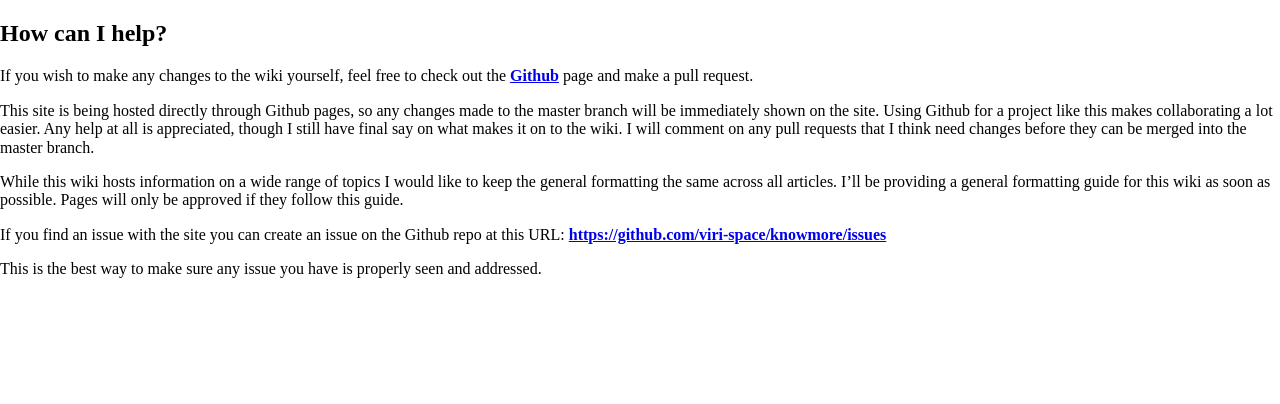
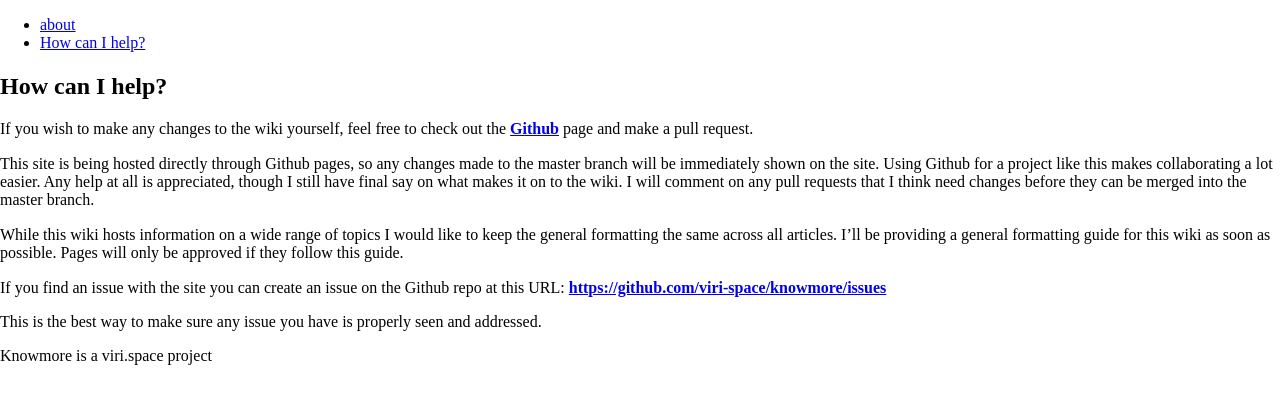
Before and after one commit to vuwnu/knowmore, a Jekyll site: the page built from contribute.md, in a window 1280 px wide. Shown: the top 404 px of the page. Built offline with Jekyll 4.4.1, drawn with Linux system fonts in a browser that asks for light colours; our own code applies the rules of GitHub Pages for plain Markdown files.

Commit message:
added working navbar

```diff
--- a/_config.yml
+++ b/_config.yml
@@ -17,6 +17,10 @@ url: "https://knowmore.viri.space" # the base hostname & protocol for your site
 # Markdown settings
 markdown: kramdown
 
+header_pages:
+  - about.md
+  - contribute.md
+
 # Sass settings
 sass:
   add_charset: true
--- /dev/null
+++ b/_includes/footer.html
@@ -0,0 +1,3 @@
+<footer>
+  <p>Knowmore is a viri.space project</p>
+</footer>
--- a/_includes/nav.html
+++ b/_includes/nav.html
@@ -1,6 +1,11 @@
+{%- assign page_paths = site.header_pages | default: default_paths -%}
 <nav>
   <ul>
-    <li></li>
-    <li></li>
+    {%- for path in page_paths -%}
+    {%- assign my_page = site.pages | where: "path", path | first -%}
+    {%- if my_page.title -%}
+    <li><a href="{{ my_page.url | relative_url }}">{{ my_page.title | escape }}</a></li>
+    {%- endif -%}
+    {%- endfor -%}
   </ul>
 </nav>
--- a/_layouts/default.html
+++ b/_layouts/default.html
@@ -4,11 +4,13 @@
   {% include head.html %}
 
   <body>
+    {% include nav.html %}
 
     <main class="main" aria-label="Content">
       {{ content }}
     </main>
 
+    {% include footer.html %}
   </body>
 
 </html>
--- a/_layouts/home.html
+++ b/_layouts/home.html
@@ -2,14 +2,15 @@
 <html lang="{{ site.lang | default: page.lang | default: 'en' }}">
 
   {% include head.html %}
-  {% include nav.html %}
 
   <body>
+    {% include nav.html %}
 
     <main class="main" aria-label="Content">
       {{ content }}
     </main>
 
+    {% include footer.html %}
   </body>
 
 </html>
```
Also changed, not shown: about.md (+7 -0 lines), contribute.md (+6 -0 lines), _includes/header.html (added), assets/images/favicon.png (renamed from img/favicon.png), assets/images/logo.png (renamed from img/logo.png).
